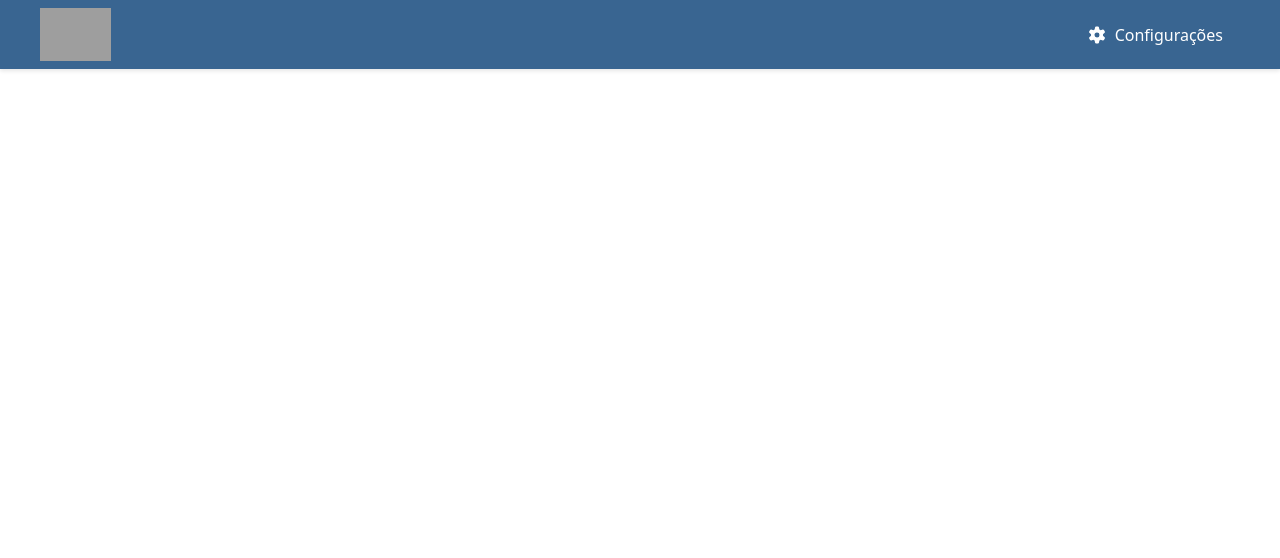
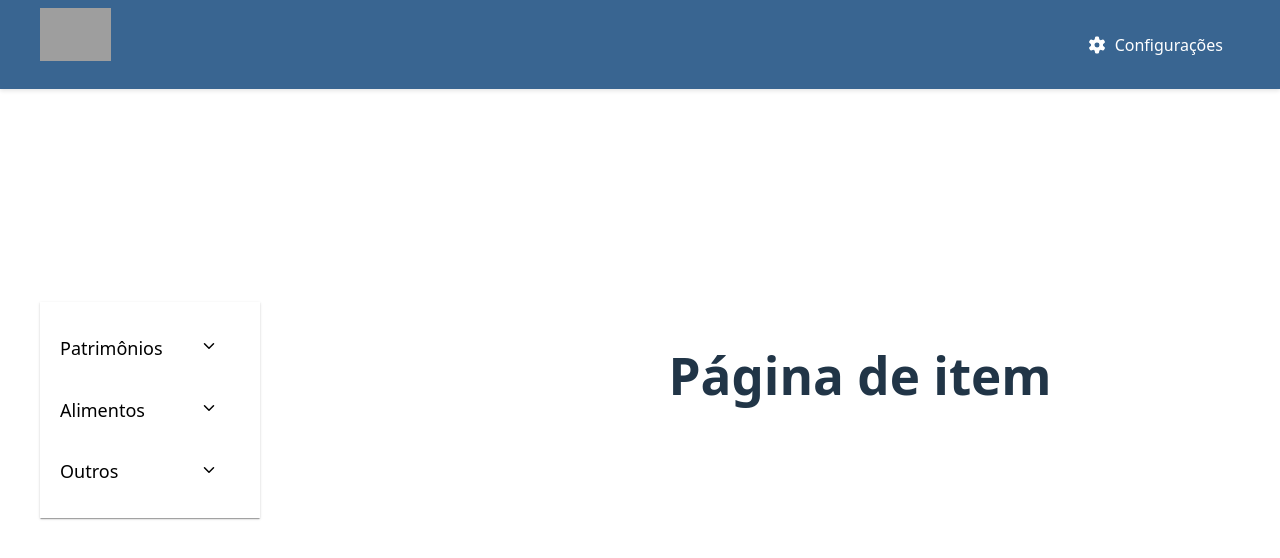
Before and after one commit to Projeto-SSC0536/SSC0536-front, a React (Vite) app in the folder my-app/: page /1/1 in a window 1280 px wide. Before the commit this address had no page. Shown: the top 558 px of the page. Built offline with nearby package versions, Linux system fonts and the light colour scheme; grey boxes are pictures that could not be loaded.

Commit message:
menu lateral e navegação basica

```diff
--- a/my-app/src/App.css
+++ b/my-app/src/App.css
@@ -1,4 +1,6 @@
 #root {
+  margin: 0 auto;
+  text-align: center;
   width: 100%;
   min-height: 100vh;
 }
--- a/my-app/src/App.jsx
+++ b/my-app/src/App.jsx
@@ -1,9 +1,11 @@
-
-import { BrowserRouter, Routes, Route } from 'react-router-dom';
-import LoginPage from './pages/LoginPage';
-import HomePage from './pages/HomePage';
-import Header from './components/Header';
-import './App.css';
+import { BrowserRouter, Routes, Route } from "react-router-dom";
+import LoginPage from "./pages/LoginPage";
+import HomePage from "./pages/HomePage";
+import Header from "./components/Header";
+import "./App.css";
+import Layout from "./components/layout";
+import ItemPage from "./pages/ItemPage";
+import AssetsPage from "./pages/AssetsPage";
 
 function App() {
   return (
@@ -14,6 +16,10 @@ function App() {
           <Routes>
             <Route path="/" element={<LoginPage />} />
             <Route path="/home" element={<HomePage />} />
+            <Route element={<Layout />}>
+              <Route path="/patrimonios" element={<AssetsPage />} />
+              <Route path="/:patrimonios/:item" element={<ItemPage />} />
+            </Route>
           </Routes>
         </main>
       </div>
@@ -21,4 +27,4 @@ function App() {
   );
 }
 
-export default App
+export default App;
--- /dev/null
+++ b/my-app/src/components/layout.jsx
@@ -0,0 +1,11 @@
+import Sidebar from "./sidebar.component";
+import { Outlet } from "react-router-dom";
+
+export default function Layout() {
+  return (
+    <div style={{ display: "flex", flexGrow: 1 }}>
+      <Sidebar />
+        <Outlet />
+    </div>
+  );
+}
--- /dev/null
+++ b/my-app/src/components/sidebar.component.jsx
@@ -0,0 +1,118 @@
+import "./sidebar.style.css";
+import { useState, useRef, useEffect } from "react";
+import { ChevronDown, ChevronUp, Menu } from "lucide-react";
+import { useNavigate } from "react-router-dom";
+
+const mockList = [
+  {
+    id: "patrimonios",
+    name: "Patrimônios",
+    items: [
+      { id: "item-mesa", name: "mesa" },
+      { id: "item-cadeira", name: "cadeira" },
+    ],
+  },
+  {
+    id: "alimentos",
+    name: "Alimentos",
+    items: [
+      { id: "item-arroz", name: "arroz" },
+      { id: "item-feijao", name: "feijao" },
+    ],
+  },
+  {
+    id: "outros",
+    name: "Outros",
+    items: [
+      { id: "item-detergente", name: "detergente" },
+      { id: "item-papel-toalha", name: "papel toalha" },
+    ],
+  },
+];
+
+export default function Sidebar() {
+  const [open, setOpen] = useState(false);
+  const [expanded, setExpanded] = useState([]);
+  const navigate = useNavigate();
+
+  const sidebarRef = useRef(null);
+  const buttonRef = useRef(null);
+
+  const toggleExpand = (categoryId) => {
+    setExpanded((prev) =>
+      prev.includes(categoryId)
+        ? prev.filter((id) => id !== categoryId)
+        : [...prev, categoryId]
+    );
+  };
+
+  useEffect(() => {
+    function handleClickOutside(event) {
+      if (
+        open &&
+        sidebarRef.current &&
+        !sidebarRef.current.contains(event.target) &&
+        !buttonRef.current.contains(event.target)
+      ) {
+        setOpen(false);
+      }
+    }
+
+    document.addEventListener("mousedown", handleClickOutside);
+    return () => document.removeEventListener("mousedown", handleClickOutside);
+  }, [open]);
+
+  return (
+    <div className="container">
+      <button
+        className="hamburger"
+        ref={buttonRef}
+        onClick={() => setOpen(!open)}
+      >
+        <Menu size={24} />
+      </button>
+
+      <nav ref={sidebarRef} className={`sidebar ${open ? "open" : ""}`}>
+        <ul>
+          {mockList.map((cat) => (
+            <li key={cat.id} className="category">
+              <div
+                className="category-header"
+                onClick={() => navigate(`/${cat.id}`)}
+              >
+                <span>{cat.name}</span>
+                <button
+                  className="expand-btn"
+                  onClick={(e) => {
+                    e.stopPropagation();
+                    toggleExpand(cat.id);
+                  }}
+                >
+                  {expanded.includes(cat.id) ? (
+                    <ChevronUp size={18} />
+                  ) : (
+                    <ChevronDown size={18} />
+                  )}
+                </button>
+              </div>
+
+              {expanded.includes(cat.id) && (
+                <ul className="sub-items">
+                  {cat.items.map((item) => (
+                    <li
+                      key={item.id}
+                      onClick={() => navigate(`/${cat.id}/${item.id}`)}
+                      className="sub-item"
+                    >
+                      {item.name}
+                    </li>
+                  ))}
+                </ul>
+              )}
+            </li>
+          ))}
+        </ul>
+      </nav>
+    </div>
+  );
+}
--- /dev/null
+++ b/my-app/src/components/sidebar.style.css
@@ -0,0 +1,98 @@
+.container {
+  display: flex;
+}
+
+.hamburger {
+  position: fixed;
+  top: 15px;
+  left: 0px;
+  font-size: 24px;
+  background: none;
+  border: none;
+  color: #222;
+  cursor: pointer;
+  z-index: 1001;
+  padding: 8px;
+}
+
+.sidebar {
+  position: fixed;
+  top: 0;
+  left: -220px;
+  width: 220px;
+  height: 100%;
+  background-color: #fff;
+  transition: left 0.3s ease;
+  z-index: 1000;
+  color: #000000;
+  background: var(--background-paper-elevation-1, #FFF);
+  box-shadow: 0 1px 3px 0 rgba(0, 0, 0, 0.12), 0 1px 1px 0 rgba(0, 0, 0, 0.14), 0 2px 1px -1px rgba(0, 0, 0, 0.20);
+}
+
+.sidebar.open {
+  left: 0;
+  z-index: 5000;
+}
+
+.logo {
+  margin-bottom: 20px;
+  font-size: 20px;
+}
+
+.sidebar ul {
+  list-style: none;
+  padding: 0;
+}
+
+.category-header {
+  display: flex;
+  justify-content: space-between;
+  align-items: center;
+  padding: 8px 20px;
+  font-size: large;
+}
+
+.category-header:hover {
+  background-color: #e3ebf3;
+}
+
+.expand-btn {
+  background: none;
+  border: none;
+  color: #000000;
+  cursor: pointer;
+}
+
+.sub-items {
+  display: flex;
+  flex-direction: column;
+  align-items: start;
+  justify-items: center;
+}
+
+.sub-items li {
+  padding: 16px 32px;
+  width: 100%;
+  box-sizing: border-box;
+  text-align: start;
+}
+
+.sub-items li:hover {
+  background-color: #e3ebf3;
+}
+
+/* Desktop */
+@media (min-width: 768px) {
+  .hamburger {
+    display: none;
+  }
+
+  .sidebar {
+    left: 0;
+    position: static;
+  }
+
+  .content {
+    margin-left: 220px;
+  }
+}
--- a/my-app/src/index.css
+++ b/my-app/src/index.css
@@ -4,7 +4,7 @@
   font-weight: 400;
 
   color-scheme: light dark;
-  color: rgba(255, 255, 255, 0.87);
+  color: rgba(0, 0, 0, 0.87);
   background-color: #ffffff;
 
   font-synthesis: none;
--- /dev/null
+++ b/my-app/src/pages/ItemPage.jsx
@@ -0,0 +1,14 @@
+import React from "react";
+import Sidebar from "../components/sidebar.component";
+
+function ItemPage() {
+  return (
+    <>
+      <main className="content">
+        <h1>Página de item</h1>
+      </main>
+    </>
+  );
+}
+
+export default ItemPage;
--- a/my-app/src/pages/LoginPage.css
+++ b/my-app/src/pages/LoginPage.css
@@ -1,6 +1,6 @@
 .login-container {
   max-width: 550px;
-  margin: 2rem auto;
+  margin: 2rem;
   padding: 2rem;
   background: #fff;
   border-radius: 8px;
```
